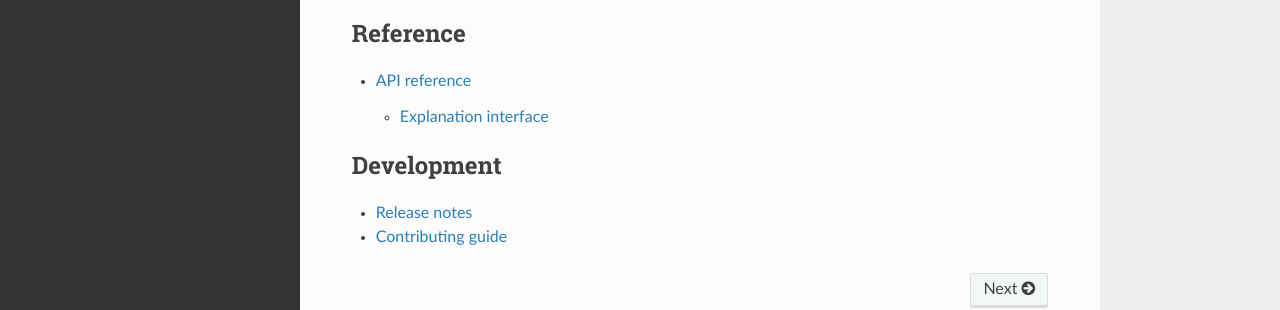
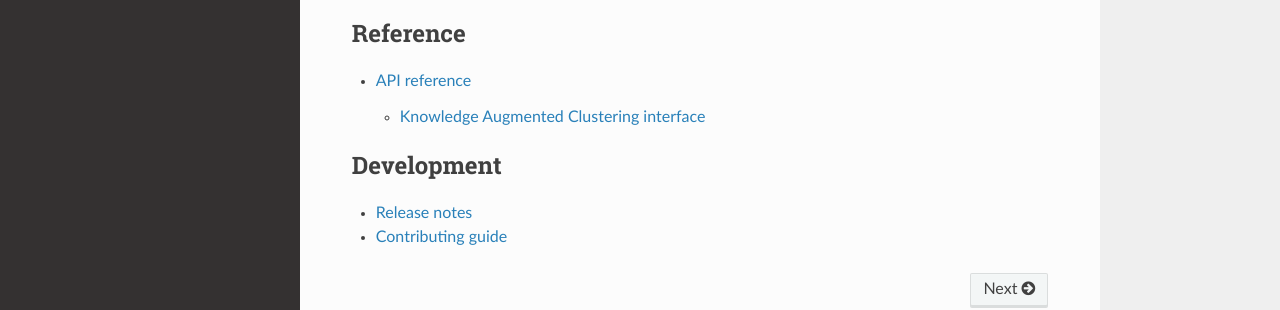
Before and after one commit to sbobek/knac, a Sphinx documentation site: the page built from docs/index.rst, in a window 1280 px wide and 1160 px high. Shown: the part 722-1032 px from the top of the window. Built offline with Sphinx 7.4.7 and the Read the Docs theme 2.0.0, drawn with Linux system fonts in a browser that asks for light colours.

```diff
--- a/docs/api.rst
+++ b/docs/api.rst
@@ -5,12 +5,10 @@ This page contains the API reference for public objects and functions in LUX.
 
 .. _explanation_api:
 
-Explanation interface
+Knowledge Augmented Clustering interface
 -------------
 .. autosummary::
     :toctree: generated/
 
-    knac.knac.KnacSplits
-    knac.knac.KnacMerges
-
-.. _tree_api:
+    knac.KnacSplits
+    knac.KnacMerges
--- a/pyproject.toml
+++ b/pyproject.toml
@@ -4,7 +4,7 @@ build-backend = "setuptools.build_meta"
 
 [project]
 name = "knac-toolkit"
-version = "1.0.1"
+version = "1.0.2"
 description = "Knowledge Augmented Clustering"
 readme = "README.md"
 authors = [{ name = "Szymon Bobek", email = "szymon.bobek@gmail.com" }]
@@ -22,7 +22,8 @@ dependencies = ["pandas>=1.5.2",
     "seaborn>=0.12.1",
     "plotly>=5.11.0",
     "tabulate>=0.9.0",
-    "graphviz>=0.20.1"
+    "graphviz>=0.20.1",
+    "ipython>=8.22.1"
 ]
 requires-python = ">=3.8"
 
```
